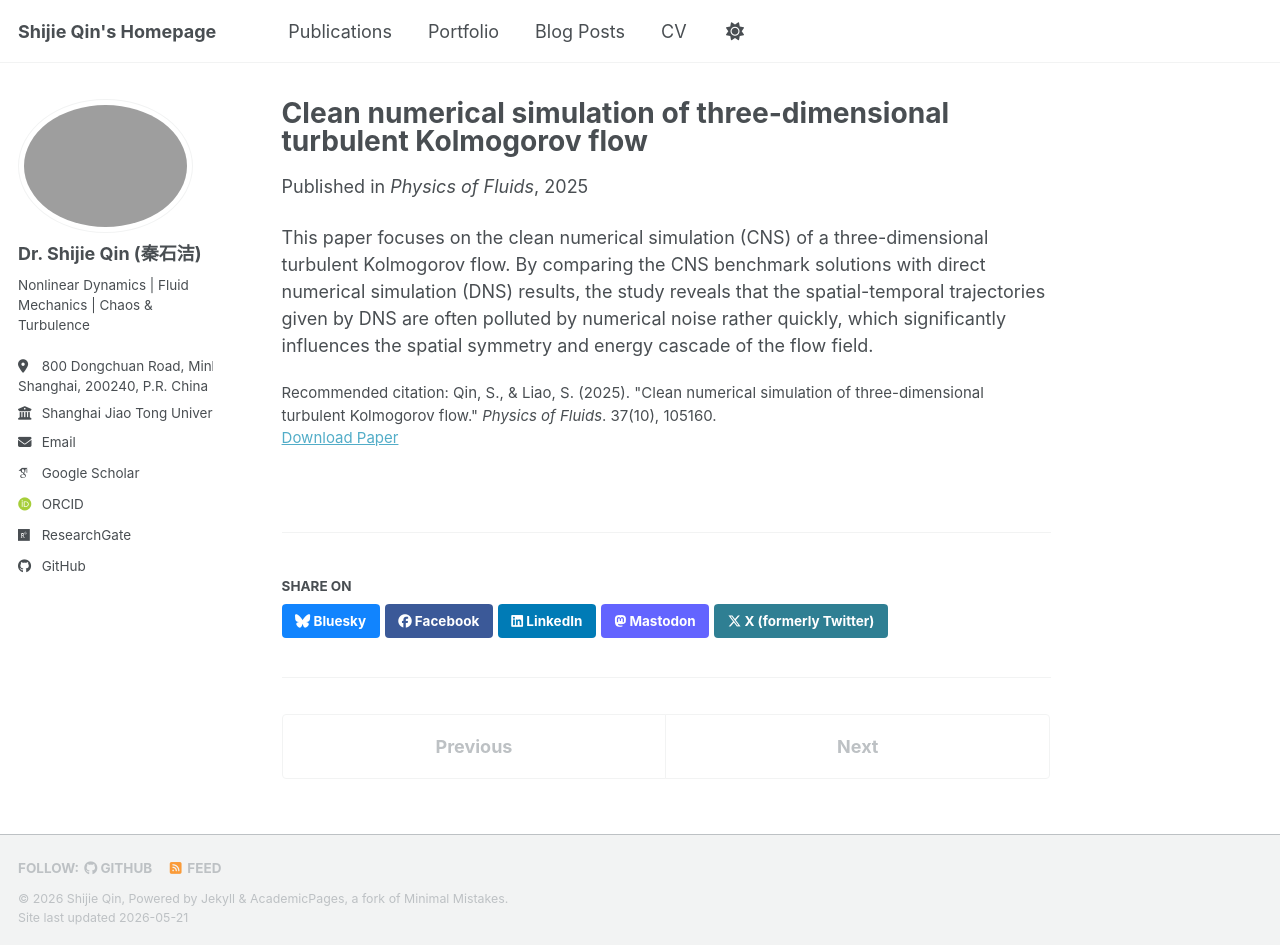
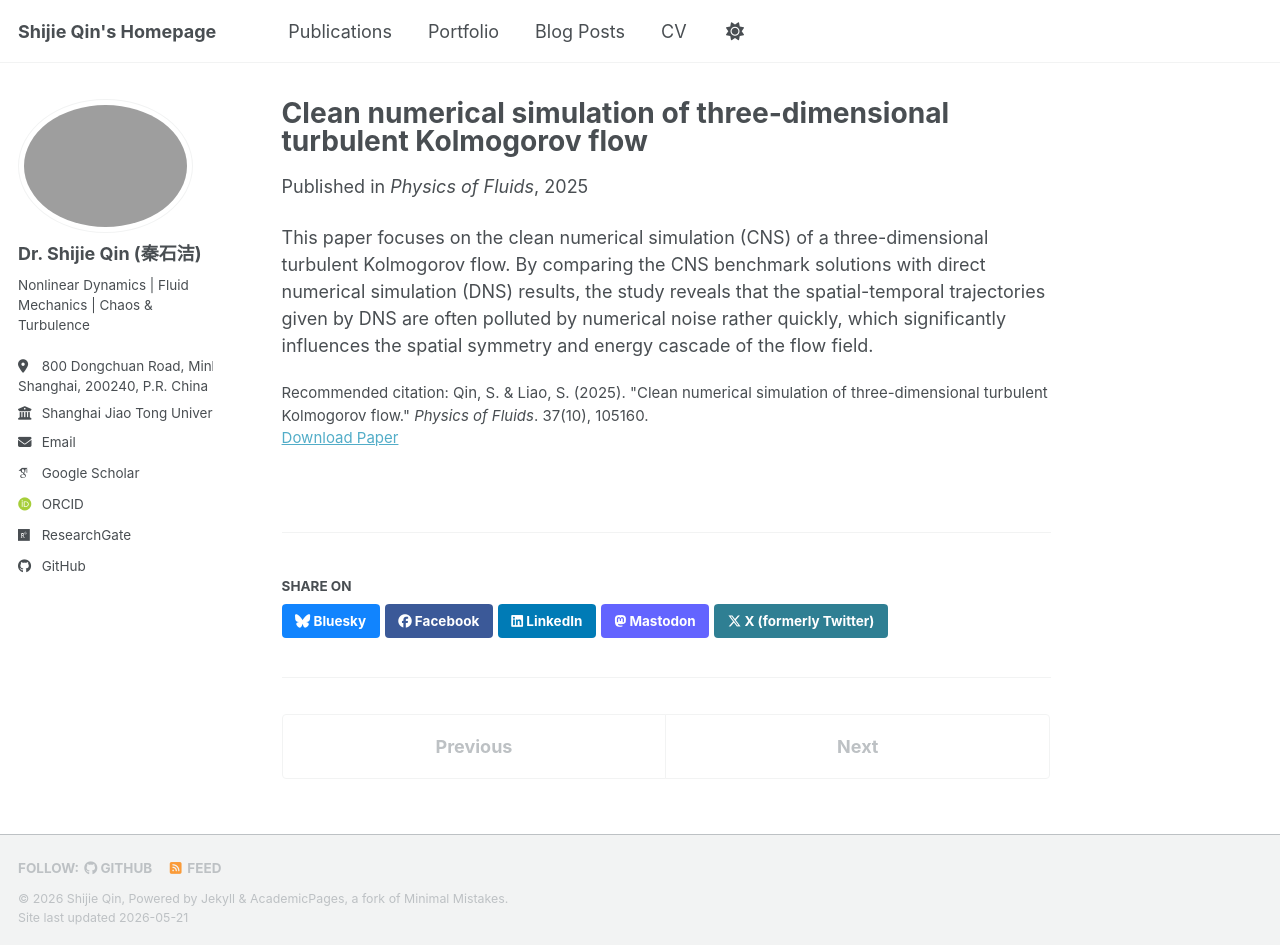
Before and after one commit to sjqin/sjqin.github.io, a Jekyll site: the page built from _publications/2025-10-01-clean-numerical-simulation-kolmogorov-flow.md, in a window 1280 px wide and 945 px high. Built offline with Jekyll 4.4.1, drawn with Linux system fonts in a browser that asks for light colours; some web fonts are replaced; a script bundle is joined from its source files by our own code; library files that are not in the unit come from our copies.

```diff
--- a/_publications/2025-10-01-clean-numerical-simulation-kolmogorov-flow.md
+++ b/_publications/2025-10-01-clean-numerical-simulation-kolmogorov-flow.md
@@ -7,6 +7,6 @@ excerpt: 'This study solves a 3D turbulent Kolmogorov flow by means of CNS and c
 date: 2025-10-01
 venue: 'Physics of Fluids'
 paperurl: 'https://pubs.aip.org/aip/pof/article/37/10/105160/3369116/Clean-numerical-simulation-of-three-dimensional'
-citation: 'Qin, S., &amp; Liao, S. (2025). &quot;Clean numerical simulation of three-dimensional turbulent Kolmogorov flow.&quot; <i>Physics of Fluids</i>. 37(10), 105160.'
+citation: 'Qin, S. &amp; Liao, S. (2025). &quot;Clean numerical simulation of three-dimensional turbulent Kolmogorov flow.&quot; <i>Physics of Fluids</i>. 37(10), 105160.'
 ---
 This paper focuses on the clean numerical simulation (CNS) of a three-dimensional turbulent Kolmogorov flow. By comparing the CNS benchmark solutions with direct numerical simulation (DNS) results, the study reveals that the spatial-temporal trajectories given by DNS are often polluted by numerical noise rather quickly, which significantly influences the spatial symmetry and energy cascade of the flow field.
```
